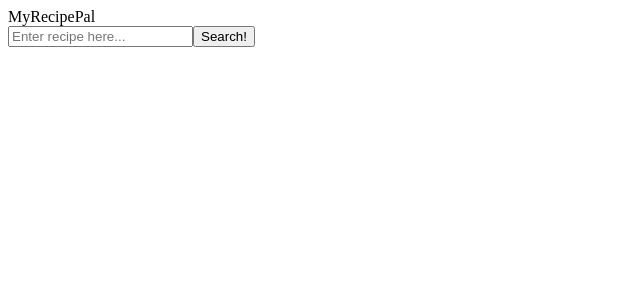
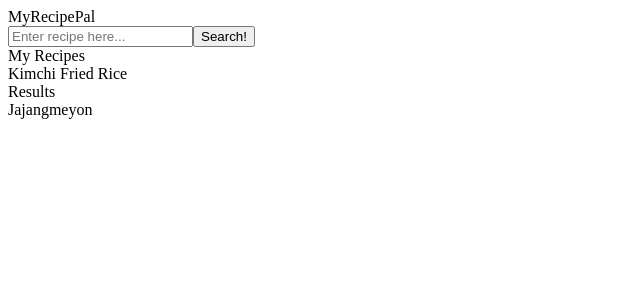
Before and after one commit to jackychen19/mvp, a React app: page / in a window 1280 px wide. Shown: the top 300 px of the page, without its empty margins (0-640 px from the left). Built offline with nearby package versions, Linux system fonts and the light colour scheme; the HTML template or start-up script is replaced by a standard one.

Commit message:
Added SearchResult components

```diff
--- a/client/src/App.jsx
+++ b/client/src/App.jsx
@@ -3,16 +3,17 @@ import ReactDOM from 'react-dom';
 import axios from 'axios';
 
 import Search from './components/Search.jsx';
+import MyRecipes from './components/MyRecipes.jsx';
+import SearchResults from './components/SearchResults.jsx';
 
 const App = () => {
   const [name, setName] = useState('Jacky');
 
   return (
     <div>
-      <div className="hero container">
-        <div id="title">MyRecipePal</div>
-        <Search/>
-      </div>
+      <Search/>
+      <MyRecipes/>
+      <SearchResults/>
     </div>
   );
 };
--- /dev/null
+++ b/client/src/components/MyRecipeEntry.jsx
@@ -0,0 +1,10 @@
+import React, { useState } from 'react';
+import axios from 'axios';
+
+const MyRecipeEntry = () => {
+  return (
+    <div className="my-recipe">Kimchi Fried Rice</div>
+  );
+};
+
+export default MyRecipeEntry;
--- /dev/null
+++ b/client/src/components/MyRecipes.jsx
@@ -0,0 +1,17 @@
+import React, { useState } from 'react';
+import axios from 'axios';
+
+import MyRecipeEntry from './MyRecipeEntry.jsx';
+
+const MyRecipes = () => {
+
+  return (
+    <div className="my-recipes-container">
+      <div id="my-recipe-title">My Recipes</div>
+      <MyRecipeEntry/>
+    </div>
+  );
+
+};
+
+export default MyRecipes;
--- /dev/null
+++ b/client/src/components/RecipeCard.jsx
@@ -0,0 +1,14 @@
+import React, { useState } from 'react';
+import axios from 'axios';
+
+const RecipeCard = () => {
+
+  return (
+    <div>
+      Jajangmeyon
+    </div>
+  );
+
+};
+
+export default RecipeCard;
--- a/client/src/components/Search.jsx
+++ b/client/src/components/Search.jsx
@@ -17,11 +17,14 @@ const Search = () => {
   };
 
   return (
-    <div className="search">
-      <form>
-        <input type="text" id="search-bar" onChange={handleSearch} placeholder="Enter recipe here..." required/>
-        <button id="search-btn" onClick={handleClick}>Search!</button>
-      </form>
+    <div className="hero">
+      <div id="title">MyRecipePal</div>
+      <div className="search">
+        <form>
+          <input type="text" id="search-bar" onChange={handleSearch} placeholder="Enter recipe here..." required/>
+          <button id="search-btn" onClick={handleClick}>Search!</button>
+        </form>
+      </div>
     </div>
   );
 };
--- /dev/null
+++ b/client/src/components/SearchResults.jsx
@@ -0,0 +1,17 @@
+import React, { useState } from 'react';
+import axios from 'axios';
+
+import RecipeCard from './RecipeCard.jsx';
+
+const SearchResults = () => {
+
+  return (
+    <div className="search-results">
+      <div id="search-result-title">Results</div>
+      <RecipeCard/>
+    </div>
+  );
+
+};
+
+export default SearchResults;
```
Also changed, not shown: 2 other files (tests, documents, lock files or other folders).
